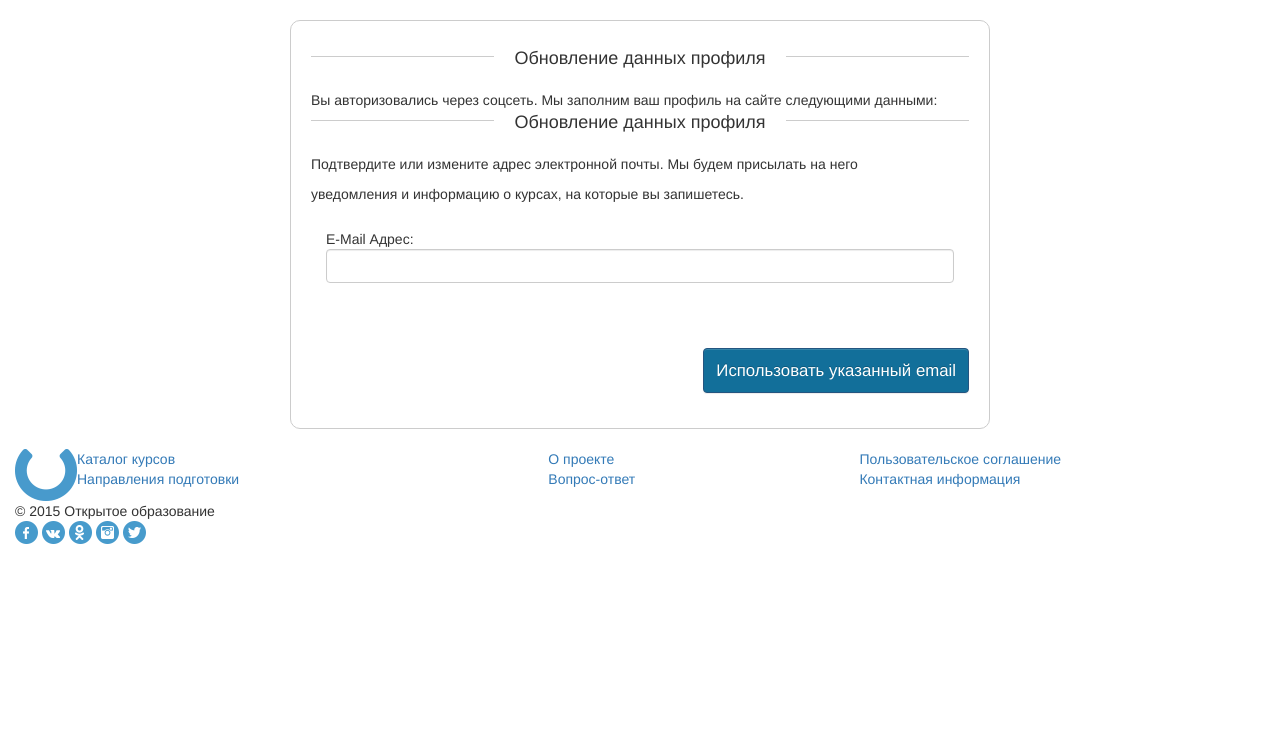
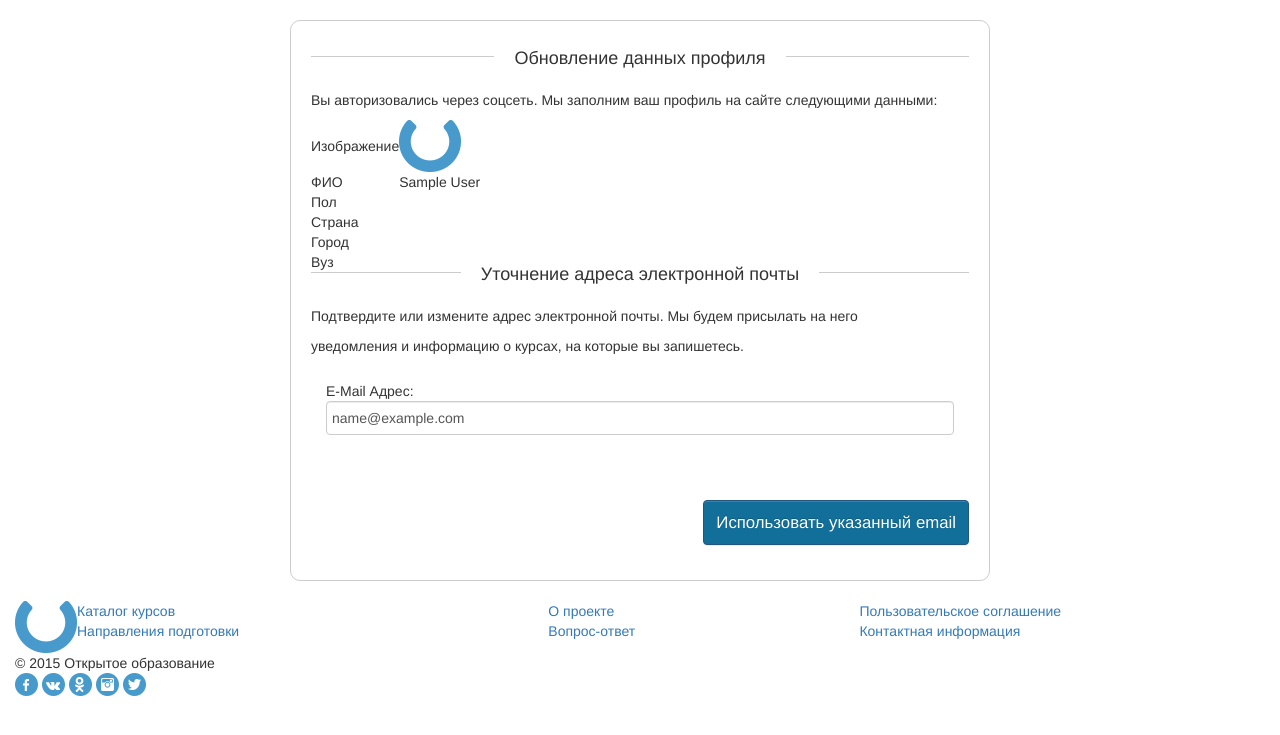
Before and after one commit to mico/npoed-sso-edx, a Django app: template templates/registration/email.html in a window 1280 px wide. Shown: the part 48-783 px from the top of the page. Run offline with Django 3.2, Linux system fonts and the light colour scheme; the template is opened without the code that fills it: most values are stand-ins (such as "Sample title", 1, 10 or a date in 2020); some libraries are stand-ins or nearby versions.

Commit message:
first step test SSO-180

```diff
--- a/apps/profiler/pipeline.py
+++ b/apps/profiler/pipeline.py
@@ -21,6 +21,7 @@ def require_email(strategy, details, user=None, is_new=False, *args, **kwargs):
         return
     elif is_new and not details.get('email'):
         email = strategy.request_data().get('email')
+        print details, user, email
         if email:
             details['email'] = email
             details['validation'] = True
--- a/apps/profiler/views.py
+++ b/apps/profiler/views.py
@@ -263,10 +263,11 @@ def validation_sent(request):
 @render_to('registration/email.html')
 def require_email(request):
     try:
+        details = request.session['partial_pipeline']['kwargs']['details']
         backend = request.session['partial_pipeline']['backend']
     except KeyError:
         raise Http404
-    return context(email_required=True, backend=backend)
+    return context(email_required=True, backend=backend, **details)
 
 
 @psa('social:complete')
--- a/templates/registration/email.html
+++ b/templates/registration/email.html
@@ -14,7 +14,15 @@
     <div class="auth-section">
       <h2><span>Обновление данных профиля</span></h2>
       <p>Вы авторизовались через соцсеть. Мы заполним ваш профиль на сайте следующими данными:</p>
-      <h2><span>Обновление данных профиля</span></h2>
+      <table>
+	<tr><td>Изображение</td><td><img src="{% static 'img/logo-small.png' %}" alt=""></td><tr>
+	<tr><td>ФИО</td><td>{{ first_name }} {{ last_name }}</td><tr>
+	<tr><td>Пол</td><td></td><tr>
+	<tr><td>Страна</td><td></td><tr>
+	<tr><td>Город</td><td></td><tr>
+	<tr><td>Вуз</td><td></td><tr>
+      </table>
+      <h2><span>Уточнение адреса электронной почты</span></h2>
       <p>Подтвердите или измените адрес электронной почты. Мы будем присылать на него</p>
       <p> уведомления и информацию о курсах, на которые вы запишетесь.</p>
       <form action="{% url "social:complete" backend=backend %}" method="post" role="form">
@@ -22,11 +30,11 @@
 	<div class="modal-body">
           <div class="form-group">
             <label class="control-label" for="email">E-mail адрес:</label>
-            <input class="form-control" id="email" type="email" name="email" value="" />
+            <input class="form-control" id="email" type="email" name="email" value="{{ email }}" />
           </div>
         </div>
         <div class="modal-footer">
-          <button type="button" class="btn btn-primary">Использовать указанный email</button>
+	  <input type="submit" class="btn btn-primary" value="Использовать указанный email" />
         </div>
       </form>
     </div>
```
